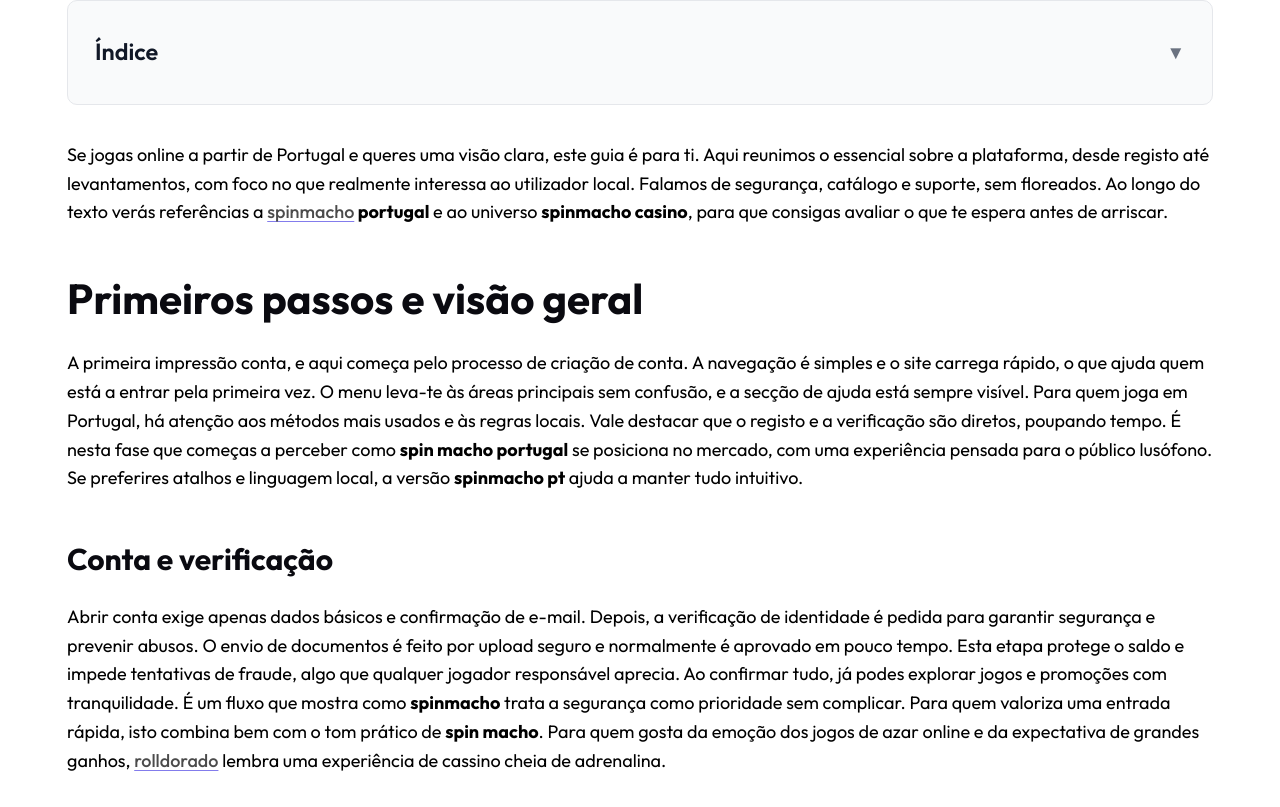
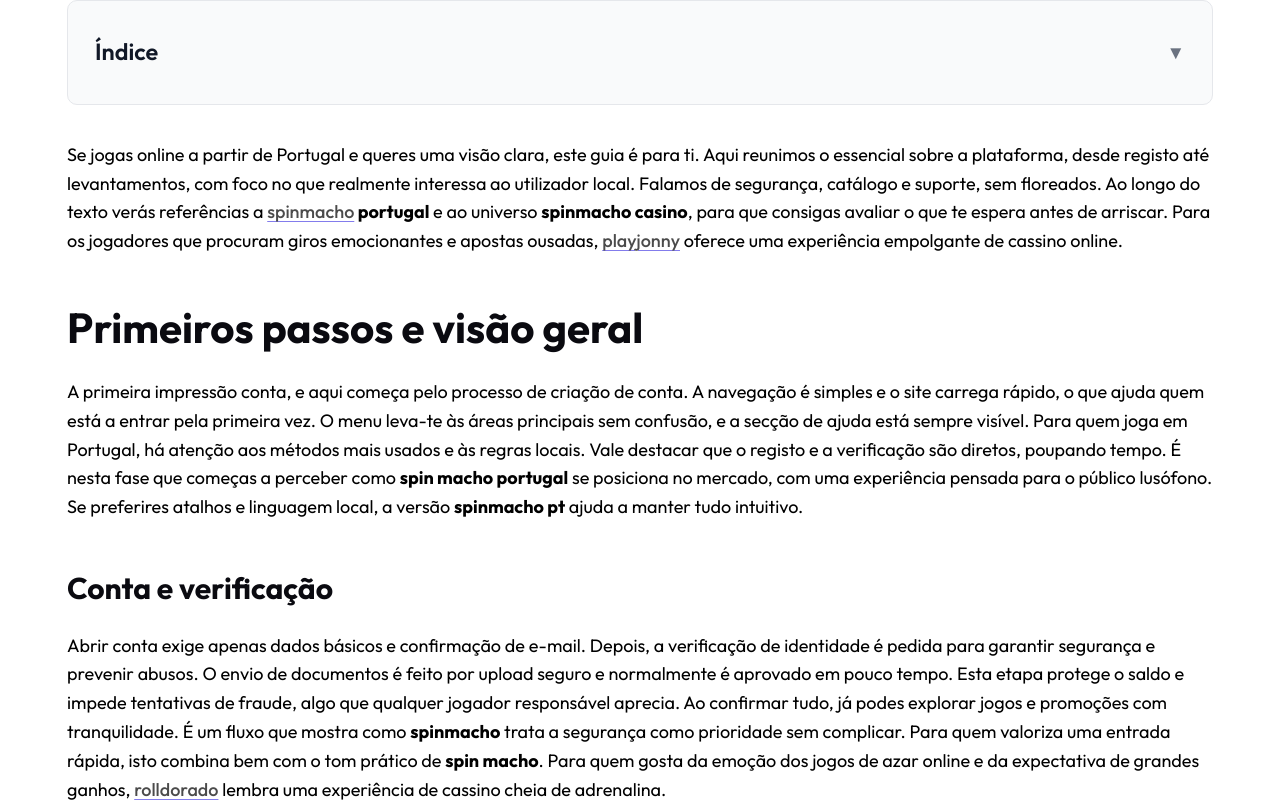
Before and after one commit to gvk-83/spinmachocasino.com.pt, a plain HTML site: page index.html in a window 1280 px wide. Shown: the part 1015-1822 px from the top of the page. Drawn offline with Linux system fonts and the light colour scheme.

Commit message:
Update index.html

```diff
--- a/index.html
+++ b/index.html
@@ -233,7 +233,7 @@ até levantamentos, com foco no que realmente interessa ao utilizador
 local. Falamos de segurança, catálogo e suporte, sem floreados. Ao longo
 do texto verás referências a <strong><a href="https://spinmacho.pt">spinmacho</a> portugal</strong> e ao universo
 <strong>spinmacho casino</strong>, para que consigas avaliar o que te espera antes de
-arriscar.</p>
+arriscar. Para os jogadores que procuram giros emocionantes e apostas ousadas, <a href="https://playjonnys.com/pt/" title="playjonny">playjonny</a> oferece uma experiência empolgante de cassino online.</p>
 <h2 id="primeiros-passos-e-visão-geral"><strong>Primeiros passos e visão geral</strong></h2>
 <p>A primeira impressão conta, e aqui começa pelo processo de criação de
 conta. A navegação é simples e o site carrega rápido, o que ajuda quem
```
